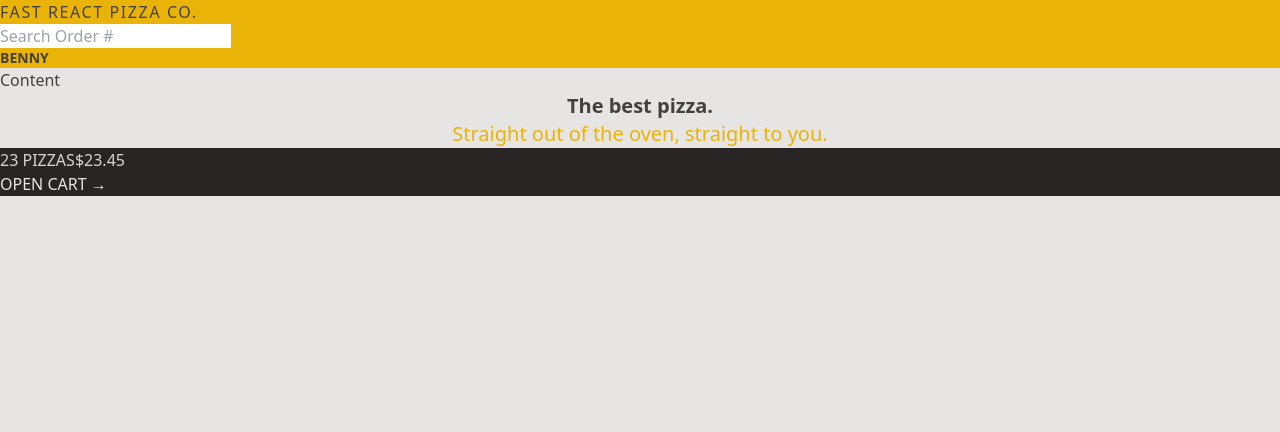
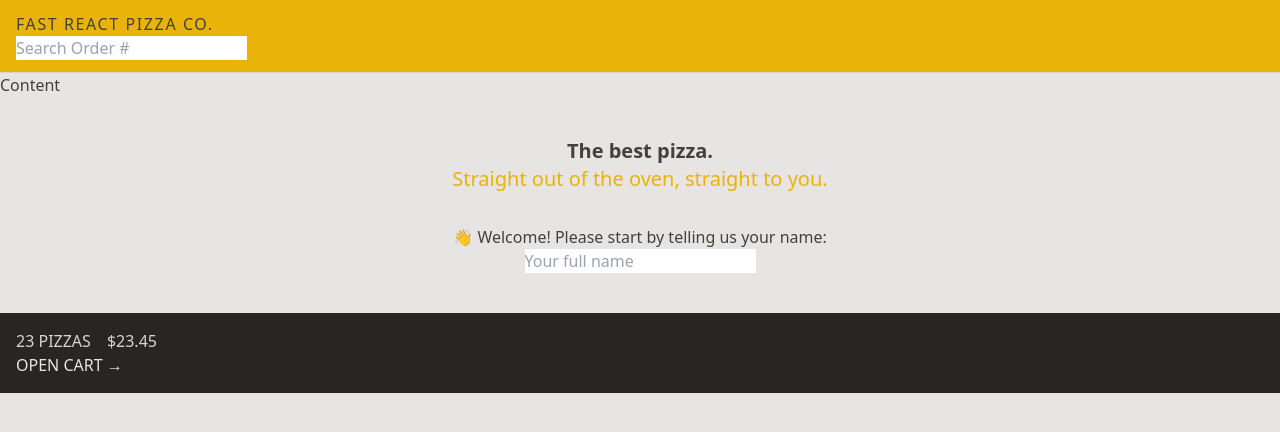
Before and after one commit to Nkusibeni23/Pizza-website, a React (Vite) app: page / in a window 1280 px wide. Shown: the top 432 px of the page. Built offline with nearby package versions, Linux system fonts and the light colour scheme.

Commit message:
The Box Model: Spacing, Borders and Display

```diff
--- a/src/features/cart/CartOverview.jsx
+++ b/src/features/cart/CartOverview.jsx
@@ -2,8 +2,8 @@
 
 function CartOverview() {
   return (
-    <div className="bg-stone-800 uppercase text-stone-200">
-      <p className="text-stone-300">
+    <div className="bg-stone-800 p-4 uppercase text-stone-200">
+      <p className=" space-x-4 text-stone-300">
         <span>23 pizzas</span>
         <span>$23.45</span>
       </p>
--- a/src/features/user/Username.jsx
+++ b/src/features/user/Username.jsx
@@ -1,3 +1,3 @@
 export default function Username() {
-  return <div className="text-sm font-semibold">Benny</div>;
+  return <div className="text-sm font-semibold sm:hidden">Benny</div>;
 }
--- a/src/ui/Header.jsx
+++ b/src/ui/Header.jsx
@@ -4,7 +4,7 @@
 
 export default function Header() {
   return (
-    <header className=" bg-yellow-500 uppercase">
+    <header className="border-b border-stone-300 bg-yellow-500 px-4 py-3 uppercase">
       <Link to="/" className="uppercase tracking-widest">
         Fast React Pizza Co.
       </Link>
--- a/src/ui/Home.jsx
+++ b/src/ui/Home.jsx
@@ -1,13 +1,16 @@
+import CreateUser from '../features/user/CreateUser';
+
 function Home() {
   return (
-    <div>
-      <h1 className="text-center text-xl font-semibold">
+    <div className="my-10 text-center">
+      <h1 className="mb-8 text-xl font-semibold">
         The best pizza.
         <br />
         <span className="font-medium text-yellow-500">
           Straight out of the oven, straight to you.
         </span>
       </h1>
+      <CreateUser />
     </div>
   );
 }
```
